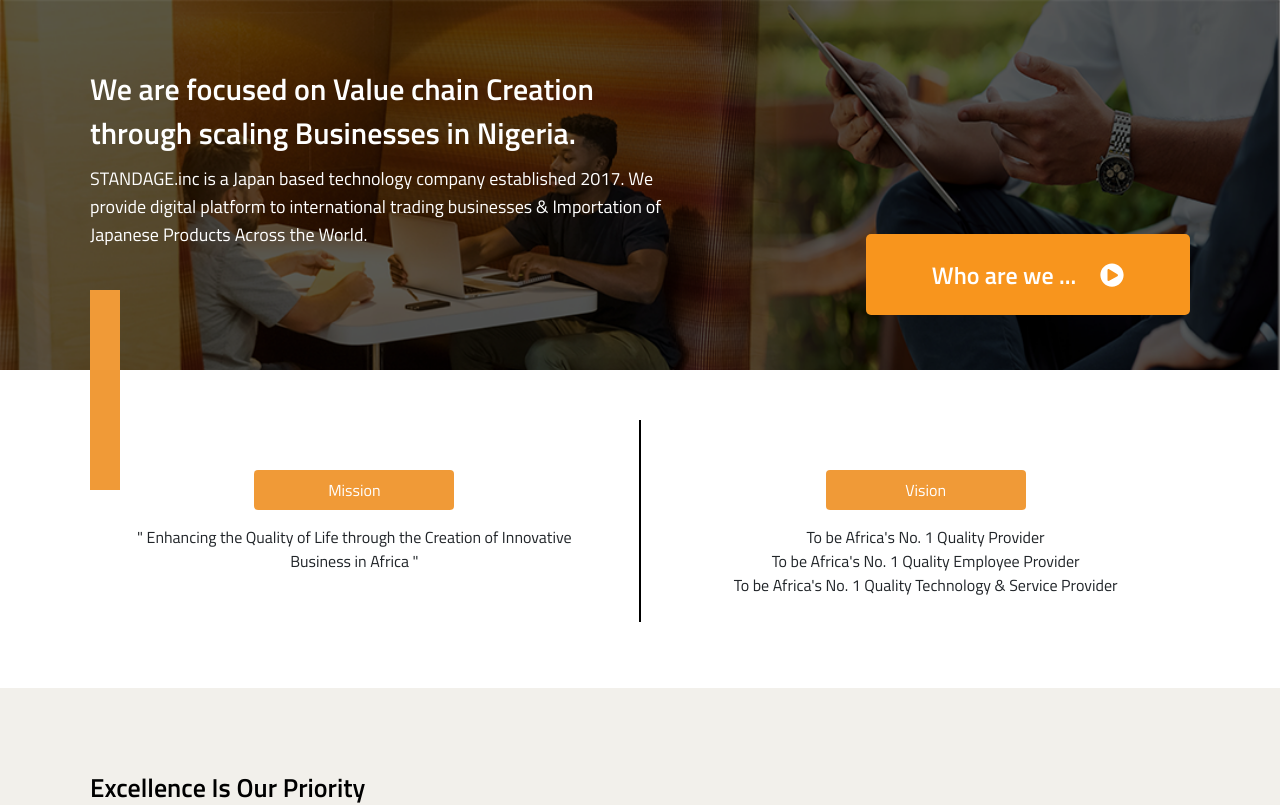
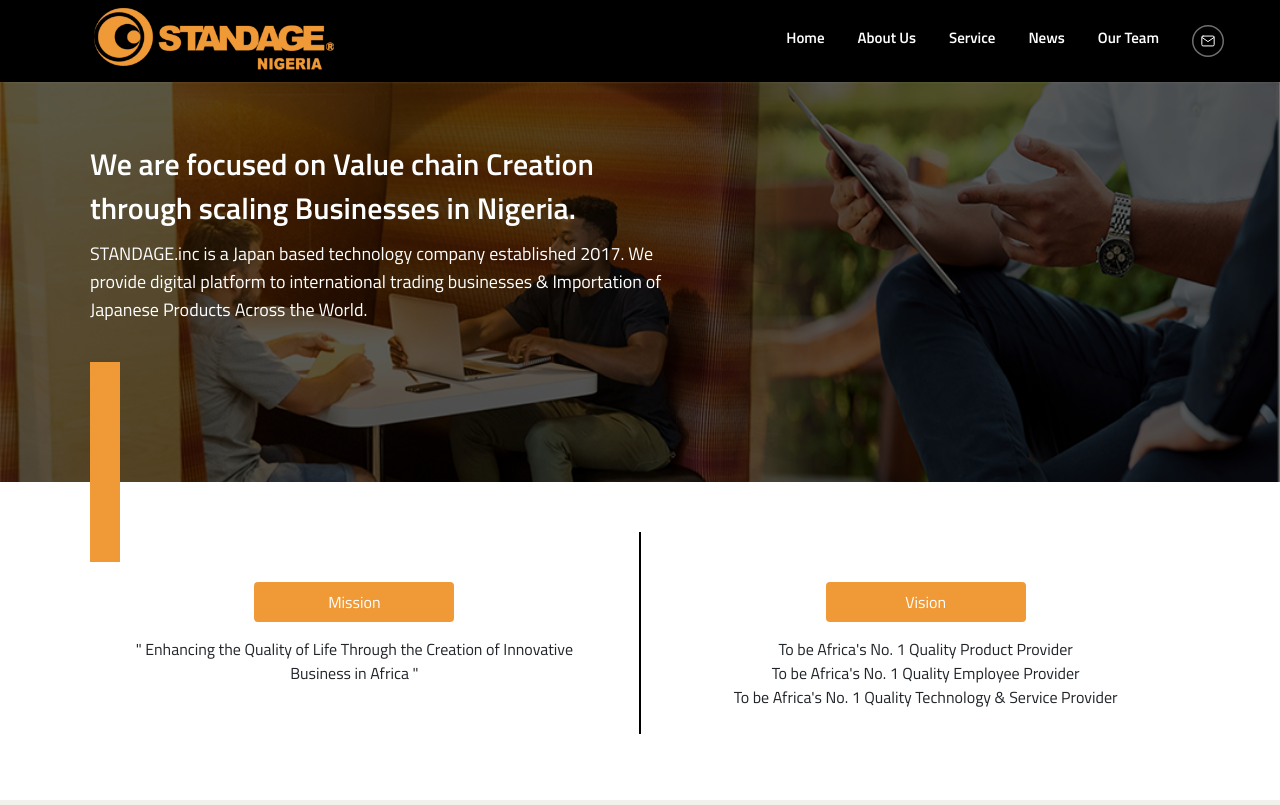
Before and after one commit to BolajiOlayinka/standagenigeria, a React (Create React App) app: page /about in a window 1280 px wide. Shown: the top 805 px of the page. Built offline with nearby package versions, Linux system fonts and the light colour scheme; what react-animations would draw is missing.

Commit message:
responsive about us section

```diff
--- a/src/App.js
+++ b/src/App.js
@@ -4,10 +4,12 @@
 import About from './Components/About/About';
 import Footer from './Components/Footer';
 import {Route, Switch} from 'react-router-dom';
+import Header from './Components/Header';
 
 function App() {
   return (
    <div className="App">
+   <Header/>
      <Switch>
        <Route component={Home} exact path="/"/>
        <Route component={About} path="/about"/>
--- a/src/Components/About/About.js
+++ b/src/Components/About/About.js
@@ -4,7 +4,7 @@
 // import Check from '../../assets/check.png';
 // import Header from '../Header';
 import { FontAwesomeIcon } from "@fortawesome/react-fontawesome";
-import { faPlayCircle, faCheckCircle } from "@fortawesome/free-solid-svg-icons";
+import { faCheckCircle } from "@fortawesome/free-solid-svg-icons";
 import { Modal, ModalHeader, ModalBody } from "reactstrap";
 import Aos from "aos";
 import "aos/dist/aos.css";
@@ -50,12 +50,12 @@
             Importation of Japanese Products Across the World.
           </BannerSubHeading>
         </BannerSection>
-        <ButtonSection>
+        {/* <ButtonSection>
           <PlayButton onClick={toggle}>
             Who are we ...
             <FontAwesomeIcon className="ml-4" icon={faPlayCircle} />
           </PlayButton>
-        </ButtonSection>
+        </ButtonSection> */}
 
         <Modal isOpen={modal} toggle={toggle}>
           <ModalHeader toggle={toggle}></ModalHeader>
@@ -94,7 +94,7 @@
             <MissionBody>
               <Head> Mission</Head>
               <BodyContent>
-                " Enhancing the Quality of Life through the Creation of
+                " Enhancing the Quality of Life Through the Creation of
                 Innovative Business in Africa "
               </BodyContent>
             </MissionBody>
@@ -103,7 +103,7 @@
               <Head> Vision</Head>
               <BodyContent>
 
-                  <div>To be Africa's No. 1 Quality Provider </div>
+                  <div>To be Africa's No. 1 Quality Product Provider </div>
                    <div>To be Africa's No. 1 Quality Employee Provider </div>
 
                     <div>To be Africa's No. 1 Quality Technology & Service Provider</div>
@@ -175,10 +175,16 @@
   background-image: url(${AboutBanner});
   background-size: cover;
   background-repeat: no-repeat;
-  padding-top: 47px;
+  display:flex;
+  align-items:center;
+  height:400px;
+  ${'' /* padding-top: 47px; */}
   position: relative;
 @media(max-width:1199px){
   height:380px;
+}
+@media(max-width:576px){
+  height:600px;
 }
 `;
 const Container = styled.div`
@@ -198,8 +204,12 @@
 `;
 const BannerSection = styled.div`
   width: 600px;
+  height:300px;
   @media(max-width:768px){
     width:90%;
+  }
+  @media(max-width:576px){
+    height:400px;
   }
 `;
 const BannerHeading = styled.div`
@@ -220,56 +230,8 @@
   -webkit-transition: all 0.2s ease-in;
   transition: all 0.2s ease-in;
 `;
-const ButtonSection = styled.div`
-  text-align: right;
-  margin-top: -45px;
-  @media(max-width:1199px){
-    margin-top:-15px;
 
-  }
-`;
-const PlayButton = styled.button`
-  background-color: #f8951d;
-  color: white;
-  border: none;
-  width: 324px;
-  height: 81px;
-  margin-bottom: 2%;
-  font-size: 24px;
-  font-weight: bold;
-  text-align: center;
-  border-radius: 5px;
 
-  :active {
-    outline: 0;
-    border: none;
-    -moz-outline-style: none;
-  }
-  :focus {
-    outline: 0;
-    border: none;
-    -moz-outline-style: none;
-  }
-  @media (min-width: 1200px) {
-    margin-right: auto;
-    margin-top: 30px;
-    margin-bottom: 55px;
-    ${'' /* padding: 8px 28px; */}
-  }
-  @media (min-width: 991px) and (max-width: 1199.9px) {
-    margin-bottom: 0px;
-    margin-top:15px;
-    padding: 8px 28px;
-  }
-  @media (min-width: 576px) and (max-width: 990.9px) {
-    margin-bottom: 0px;
-    margin-top:20px;
-    padding: 10px 24px;
-  }
-  @media (max-width: 575.9px) {
-    display: none;
-  }
-`;
 const BannerJoiner = styled.div`
   width: 30px;
   height: 200px;
@@ -372,6 +334,11 @@
   margin:auto;
   text-align:center;
 }
+@media(max-width:425px){
+  font-size:24px;
+  width:100%;
+
+}
 `
 const TeamContainer = styled.div `
 display:flex;
@@ -401,7 +368,15 @@
     width:200px;
   }
 }
+@media(max-width:576px){
+  img{
+    width:150px;
+    height:80px;
+    border-radius:5px;
+  }
+}
 `
+
 const PictureOne = styled.div `
 display:flex;
 align-items:flex-end;
@@ -422,6 +397,14 @@
     width:200px;
     height:150px;
   }
+
+}
+@media(max-width:576px){
+  img{
+    width:150px;
+    height:80px;
+    border-radius:5px;
+  }
 }
 `
 const SecondLong = styled.div `
@@ -439,6 +422,13 @@
   img{
 
     height:250px;
+  }
+}
+@media(max-width:576px){
+  height:150px;
+  img{
+    width:150px;
+    height:220px
   }
 }
 `
--- a/src/Components/Header.js
+++ b/src/Components/Header.js
@@ -12,9 +12,9 @@
 
 
 export default function Header() {
-  const [background, setBackground] = useState("rgba(0, 0, 0, 0.4)");
+  const [background, setBackground] = useState("black");
   // const [offsetTop, setOffsetTop] = useState(0)
-  const [mailPadding, setMailPadding]=useState(20)
+  // const [mailPadding, setMailPadding]=useState(20)
   const [display, setDisplay] = useState("flex");
   const [fixed, setFixed] = useState("initial");
   const [showIcon, setShowIcon] = useState(true);
@@ -24,21 +24,19 @@
   const handleScroll = () => {
 
     if (window.pageYOffset > 0) {
-      setBackground("rgba(0, 0, 0, 0.4)");
-    } else {
-      setBackground("rgba(0, 0, 0, 0.4)");
+      setBackground("black");
     }
   };
   const fixedScroll = () => {
     if (window.pageYOffset >= 100) {
       setFixed("fixed");
 
-      setMailPadding(105)
+      // setMailPadding(105)
 
     } else {
       setFixed("initial");
 
-      setMailPadding(20)
+      // setMailPadding(20)
 
     }
   };
@@ -140,13 +138,7 @@
             <NavItem>
               <StyledLink
                 activeclassname="selected"
-                activestyle={{
-                  fontWeight: "bold",
-                  color: "#f8951d",
-                  cursor: "pointer",
-                  textDecoration: "none",
-                  borderBottom: "7px solid #f8951d",
-                }}
+
                 to="/about"
               >
                 About Us
@@ -154,14 +146,7 @@
             </NavItem>
             <NavItem>
               <StyledLink
-                activeclassname="selected"
-                activestyle={{
-                  fontWeight: "bold",
-                  color: "#f8951d",
-                  cursor: "pointer",
-                  textDecoration: "none",
-                  borderBottom: "7px solid #f8951d",
-                }}
+
                 to="/#digitrad"
               >
                 Service
@@ -169,13 +154,7 @@
             </NavItem>
             <NavItem>
               <StyledLink
-                activestyle={{
-                  fontWeight: "bold",
-                  color: "#f8951d",
-                  cursor: "pointer",
-                  textDecoration: "none",
-                  borderBottom: "7px solid #f8951d",
-                }}
+
                 to="/news"
               >
                 News
@@ -183,17 +162,19 @@
             </NavItem>
             <NavItem>
               <StyledLink
-                activestyle={{
-                  fontWeight: "bold",
-                  color: "#f8951d",
-                  cursor: "pointer",
-                  textDecoration: "none",
-                  borderBottom: "7px solid #f8951d",
-                }}
+
                 to="/about"
               >
                 Our Team
               </StyledLink>
+            </NavItem>
+            <NavItem>
+              <Link
+
+                to=""
+              >
+                <img src={Email} alt="standage email"/>
+              </Link>
             </NavItem>
           </StyledNav>
         </LargeNav>
@@ -204,12 +185,7 @@
       </StyledNavbar>
 
     </NavWrapper>
-    <MailContainer fixed={fixed} padding={mailPadding} display={display}>
-    <Container>
-    <Link to ="/"><img src={Email} alt="standage email"/></Link>
-    </Container>
 
-    </MailContainer>
     </React.Fragment>
 
   );
@@ -221,8 +197,6 @@
   flex: auto;
   align-items: center;
   position: ${(props) => props.fixed} !important;
-  ${'' /* padding-top: 1em;
-  padding-bottom: 1em; */}
   color: #373737;
   background: ${(props) => props.background} !important;
   transition: 2s all;
@@ -232,12 +206,7 @@
     background-color: rgba(0, 0, 0, 0.8);
   }
 `;
-const Container = styled.div `
-@media(min-width:1200px){
-  width:1100px;
-  margin:auto;
-}
-`
+
 const LogoContainer = styled.div`
   ${'' /* img {
     width: 150px;
@@ -284,7 +253,6 @@
     color: #f8951d;
     cursor: pointer;
     text-decoration: none;
-
     border-bottom: 7px solid #f8951d;
   }
   :active {
@@ -338,10 +306,3 @@
   margin-left: -2px;
   font-size: 24px;
 `;
-const MailContainer = styled.div `
-position: ${(props) => props.fixed} !important;
-padding-top:${(props)=> props.padding}px!important;
-display: ${(props) => props.display} !important;
-text-align:right;
-width:100%;
-`
--- a/src/Components/Home/Home.js
+++ b/src/Components/Home/Home.js
@@ -19,15 +19,17 @@
 // import Map from '../../assets/Map.png';
 import News from "./HomePost";
 const bounceAnimation = keyframes`${bounce}`;
+
 const NextSection = styled.div`
   animation: 5s infinite ${bounceAnimation};
   text-align: center;
   background-color: transparent;
-  padding-bottom: 50px;
+  padding-bottom: 30px;
   position: absolute;
   bottom: 0;
   width: 90%;
   margin: auto;
+
   @media (max-width: 576px) {
     width: 80%;
     margin: auto;
@@ -181,7 +183,9 @@
   background-repeat: no-repeat;
   height: 600px;
   overflow: hidden;
-  padding-top: 47px;
+  ${'' /* padding-top: 47px; */}
+  display:flex;
+  align-items:center;
   position: relative;
   @media (max-width: 576px) {
     height: 700px;
@@ -206,6 +210,7 @@
 
 const BannerSection = styled.div`
   width: 600px;
+  height:400px;
   @media (max-width: 768px) {
     width: 500px;
   }
@@ -304,8 +309,15 @@
   color: white;
   font-size: 32px;
   outline: 0;
-  border: none;
+  border:transparent;
   -moz-outline-style: none;
+  :hover{
+    color:var(--mainOrange);
+  }
+  :focus{
+    outline: 0;
+  border:transparent;
+  }
 `;
 const AboutSection = styled.div`
   background-image: url(${AboutBG});
```
Also changed, not shown: 1 other file (tests, documents, lock files or other folders).
